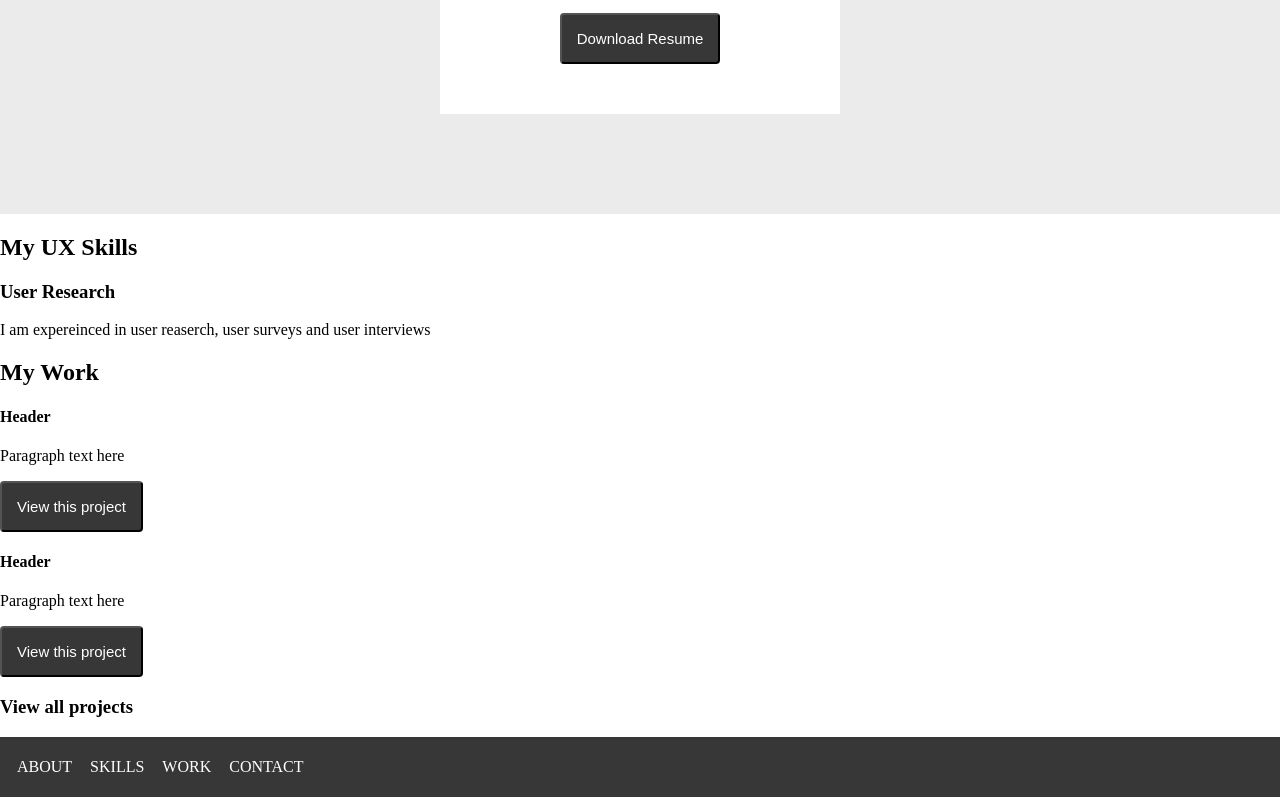
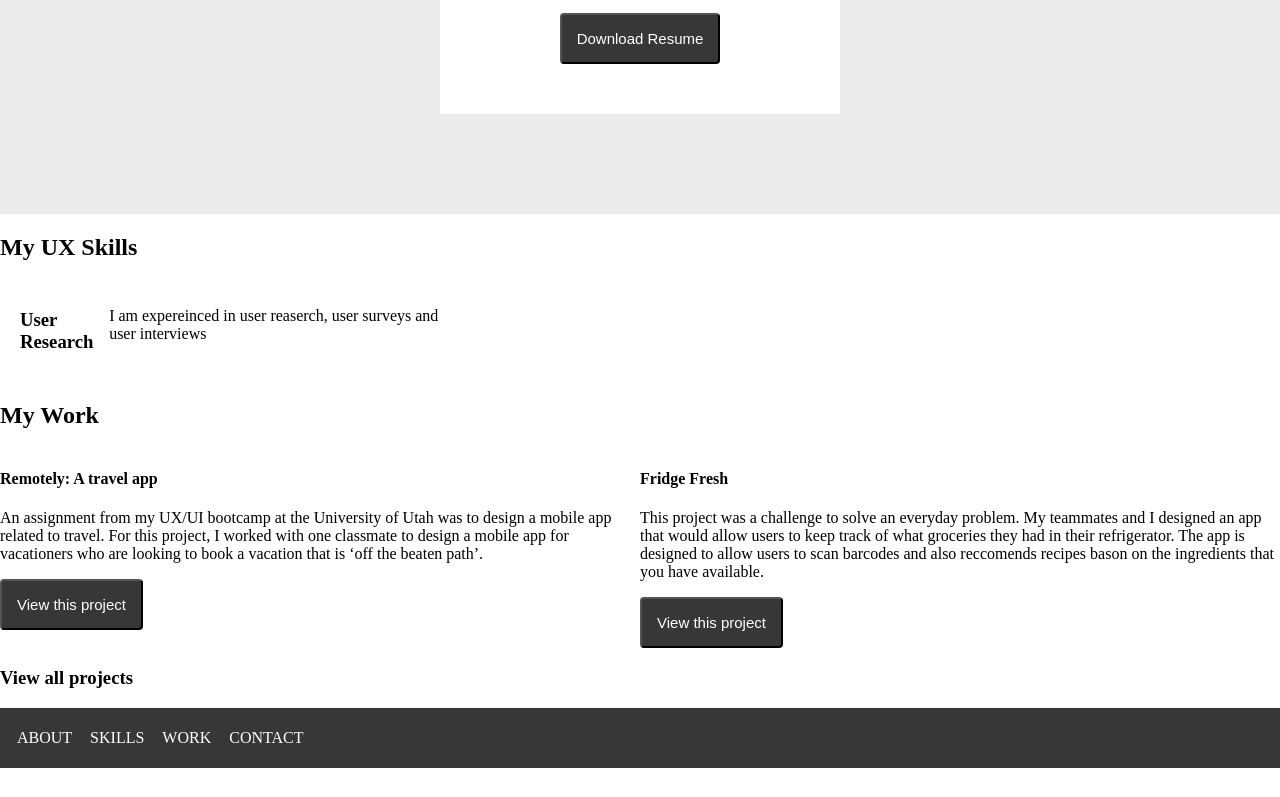
Before and after one commit to carlymahony/UX_UI_HW_18, a plain HTML site: page index.html in a window 1280 px wide. Shown: the part 467-1264 px from the top of the page. After the commit the page ends 1235 px from the top, so only its background shows below. Drawn offline with Linux system fonts and the light colour scheme.

Commit message:
Added styling to css styleshhet

```diff
--- a/css/style.css
+++ b/css/style.css
@@ -34,6 +34,22 @@ button {
   font-size: 15px;
   border-radius: 4px;
 }
+
+.flexContainer{
+  display: flex;
+  width: 33%;
+  margin: 10px;
+  padding:10px;
+}
+.myArea{
+  grid-area: myArea;
+}
+
+.workGrid{
+  display: grid;
+  grid-template-areas: 'myArea myArea myArea myArea myArea';
+}
+
 footer {
   background-color: #373738;
   padding: 5px;
--- a/index.html
+++ b/index.html
@@ -21,6 +21,8 @@
         <p>lorem ipsum dolor sit amet, consectetur adipisicing elit, sed do eiusmod tempor incididunt ut ero labore et dolore magna aliqua.</p>
         <button>Download Resume</button>
       </div>
+
+       <!--  My UX Skills section coded using CSS flex -->
     </section>
     <section class="mySkills">
       <h1>My UX Skills</h1>
@@ -35,14 +37,14 @@
       <div class="workGrid">
         <div img src="images/placeholder_pic.png"></div>
         <div>
-          <h4>Header</h4>
-          <p>Paragraph text here</p>
+          <h4>Remotely: A travel app</h4>
+          <p>An assignment from my UX/UI bootcamp at the University of Utah was to design a mobile app related to travel.  For this project, I worked with one classmate to design a mobile app for vacationers who are looking to book a vacation that is ‘off the beaten path’.</p>
           <button>View this project</button>
         </div>
         <div img src="images/placeholder_pic@2x.png"></div>
         <div>
-          <h4>Header</h4>
-          <p>Paragraph text here</p>
+          <h4>Fridge Fresh</h4>
+          <p>This project was a challenge to solve an everyday problem.  My teammates and I designed an app that would allow users to keep track of what groceries they had in their refrigerator. The app is designed to allow users to scan barcodes and also reccomends recipes bason on the ingredients that you have available.</p>
           <button>View this project</button>
         </div>
       </div>
```
